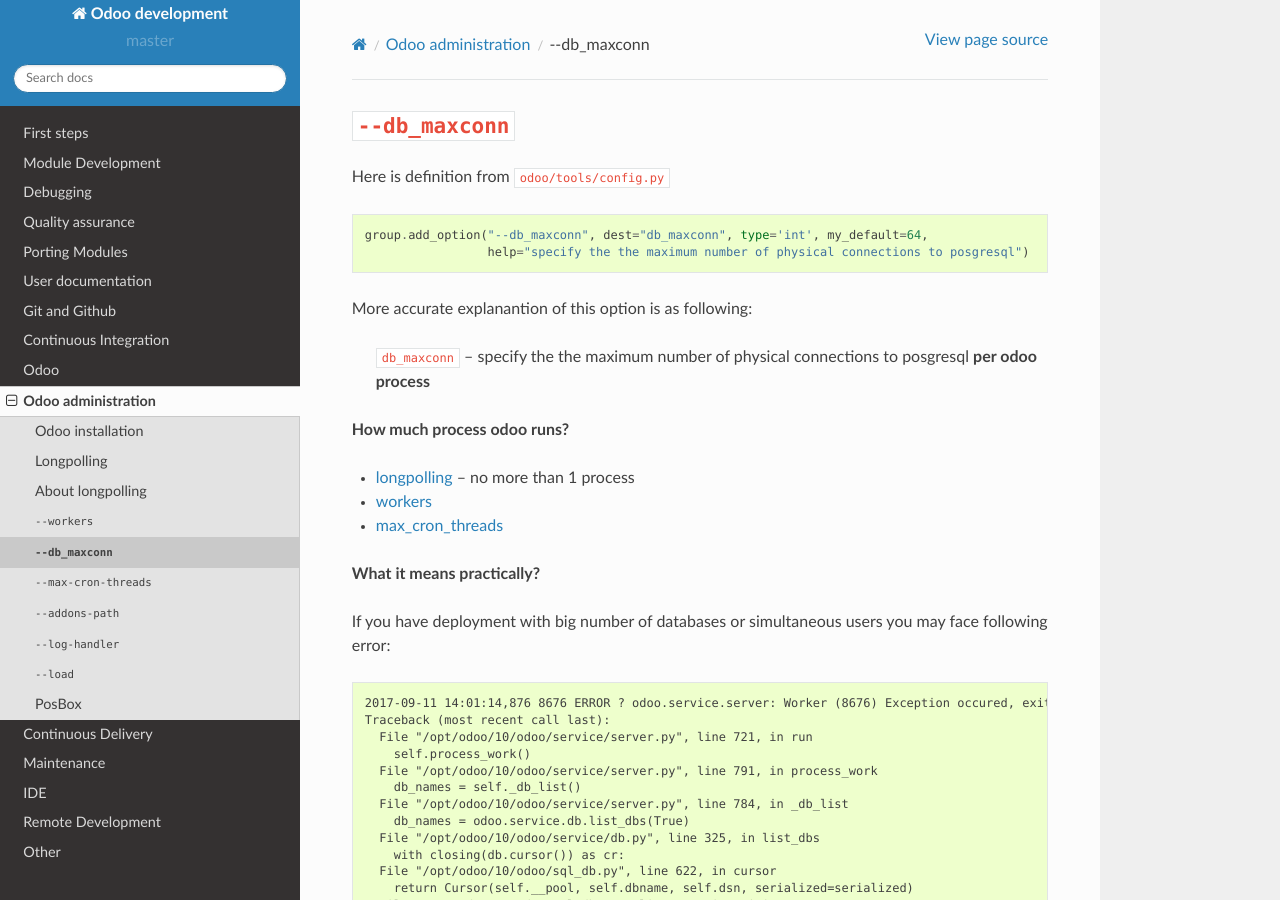
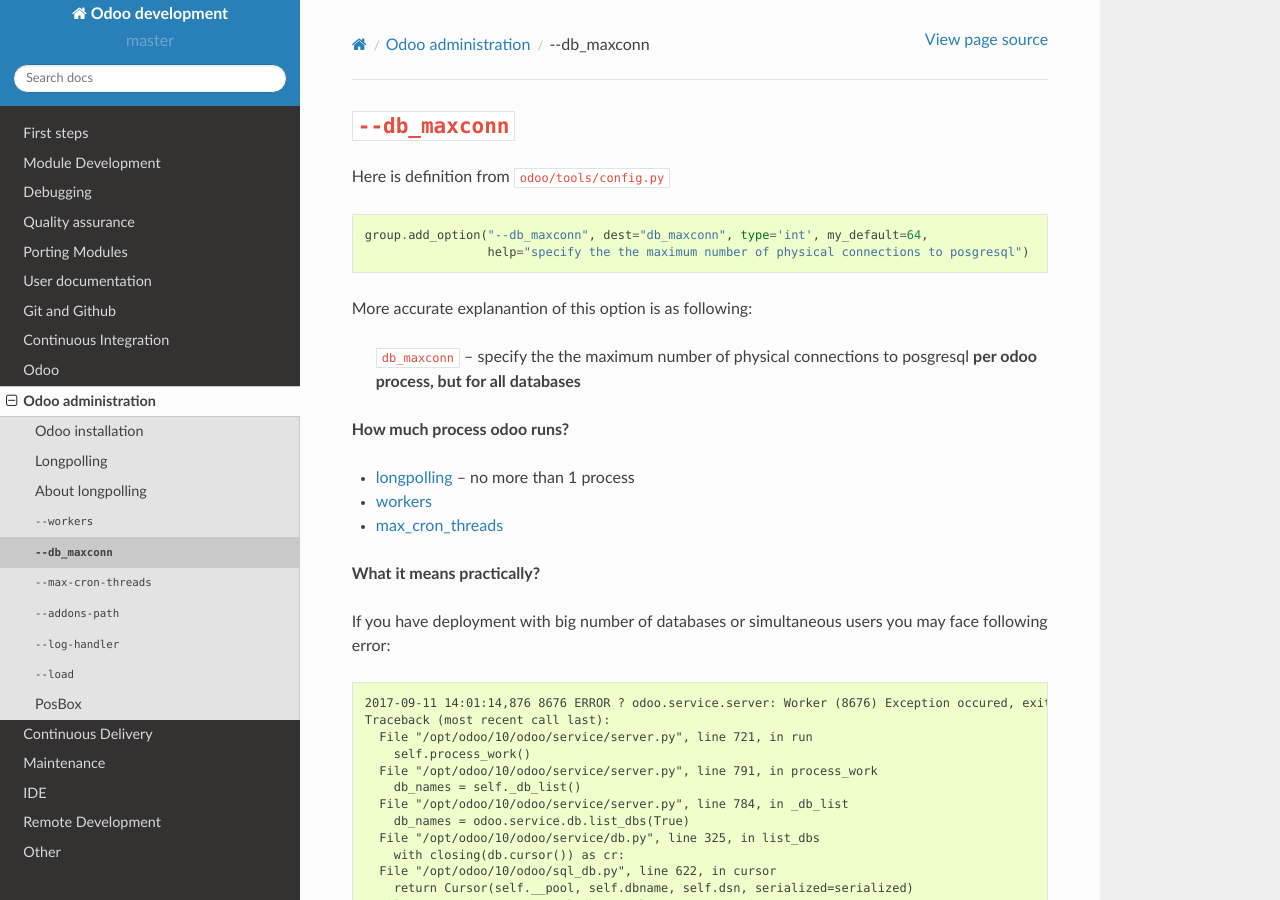
Before and after one commit to itpp-labs/odoo-development, a Sphinx documentation site: the page built from docs/admin/db_maxconn.rst, in a window 1280 px wide and 900 px high. Built offline with Sphinx 7.4.7 and the Read the Docs theme 2.0.0, drawn with Linux system fonts in a browser that asks for light colours.

Commit message:
Note about multi-db instances

```diff
--- a/docs/admin/db_maxconn.rst
+++ b/docs/admin/db_maxconn.rst
@@ -12,7 +12,7 @@
 
 More accurate explanantion of this option is as following:
 
-   ``db_maxconn`` -- specify the the maximum number of physical connections to posgresql **per odoo process**
+   ``db_maxconn`` -- specify the the maximum number of physical connections to posgresql **per odoo process, but for all databases**
 
 **How much process odoo runs?**
 
```
